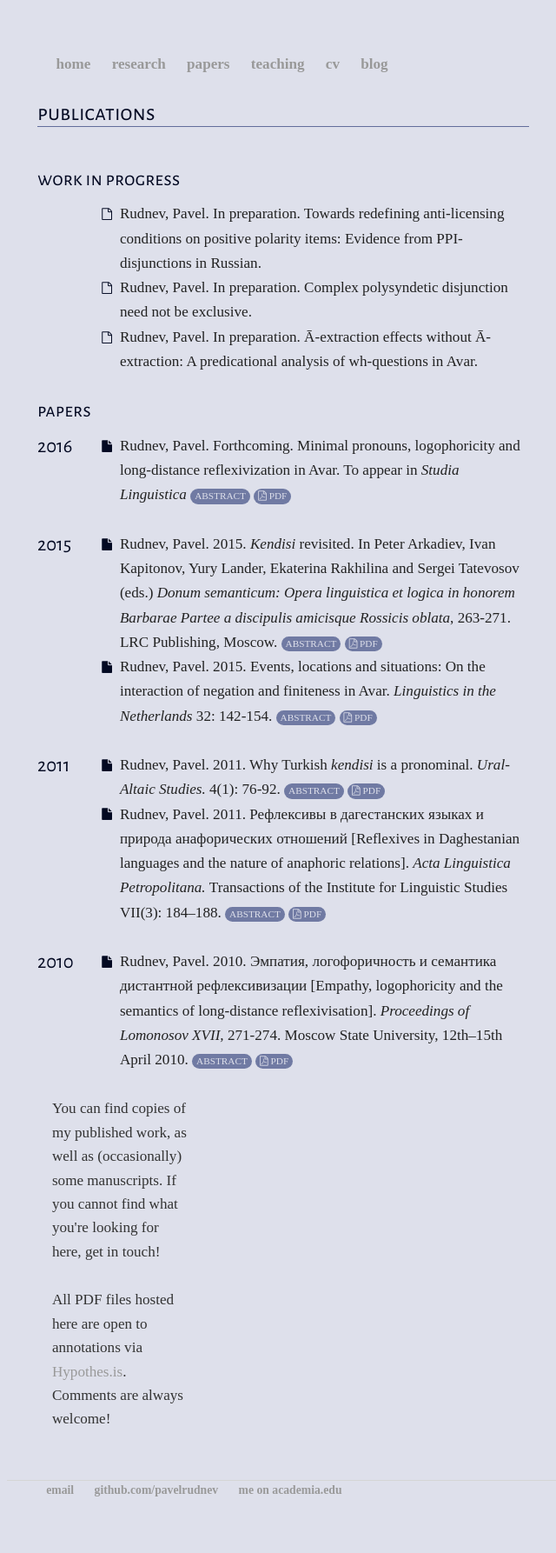
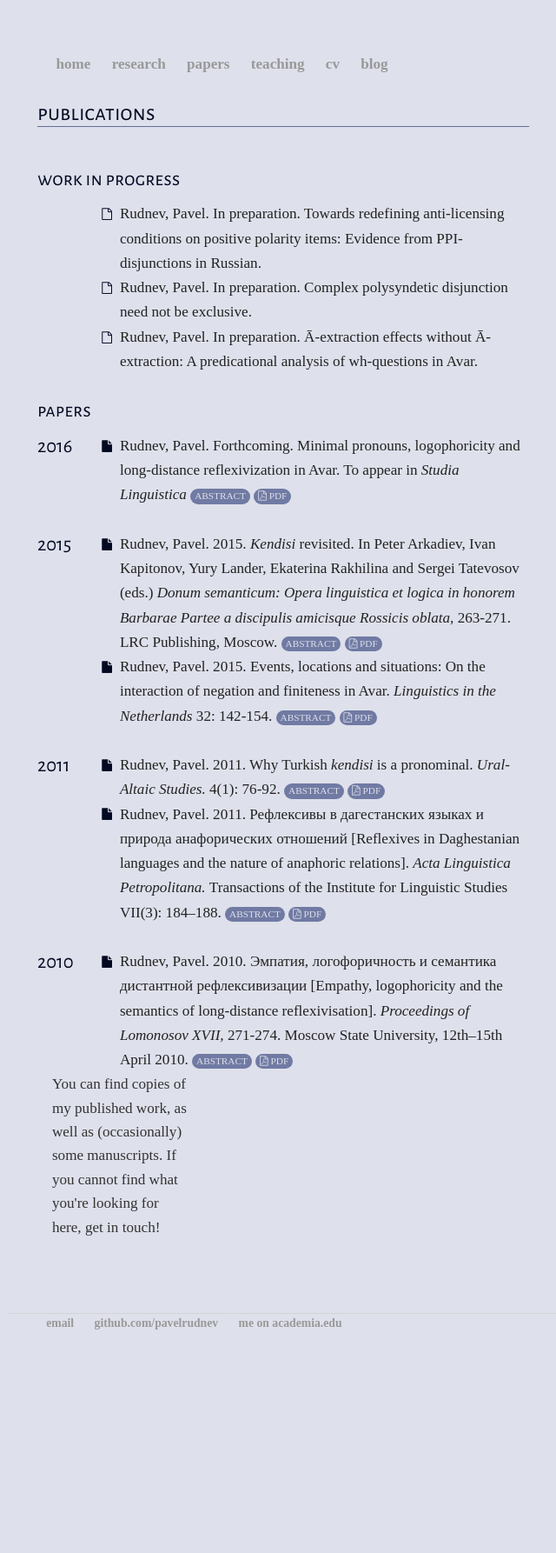
Before and after one commit to mishaknyazev/pavelrudnev.github.io, a Jekyll site: the page built from papers/index.html, in a window 1280 px wide. Shown: the whole page at 87% size, without its empty margins (216-856 px from the left). Built offline with Jekyll 4.4.1, drawn with Linux system fonts in a browser that asks for light colours; nearby versions of some CDN libraries; some web fonts are replaced; after the commit the page ends 1593 px from its top, so only the background shows below that.

Commit message:
Update papers

```diff
--- a/papers/index.html
+++ b/papers/index.html
@@ -119,14 +119,10 @@ title: "Papers | Pavel Rudnev"
 
 </li>
 
-	    </div>
 </div>
-
 <div class="unit-30">
     <p>You can find copies of my published work, as well as (occasionally) some manuscripts. If you cannot find what you're looking for here, get in touch!</p>
-    <p>All PDF files hosted here are open to annotations via <a href="https://hypothes.is">Hypothes.is</a>. Comments are always welcome!</p>
 </div>
-
 </div>
-
 </div>
+</div>
```
